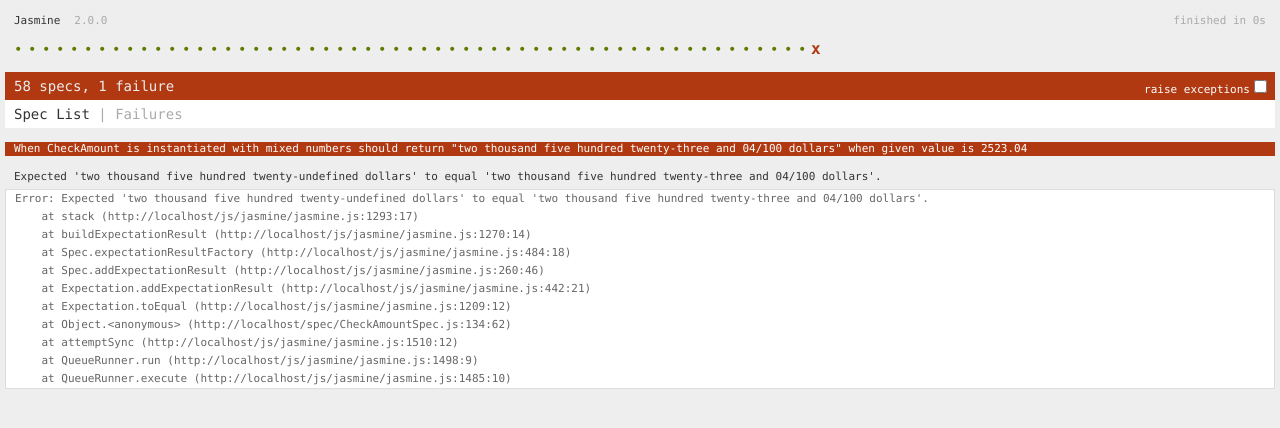
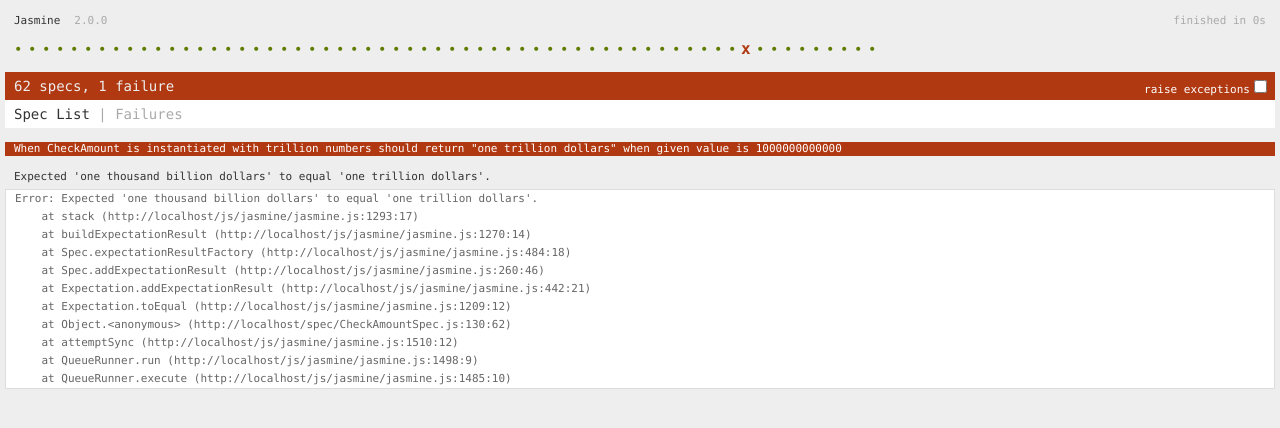
Before and after one commit to varokas/tdd-problems-js, a plain HTML site: page CheckAmountSpecRunner.html in a window 1280 px wide. Drawn offline with Linux system fonts and the light colour scheme.

Commit message:
Fix bug for decimal point

```diff
--- a/spec/CheckAmountSpec.js
+++ b/spec/CheckAmountSpec.js
@@ -121,6 +121,17 @@ describe("When CheckAmount is instantiated with ", function () {
         });
     });
 
+
+    describe("trillion numbers", function () {
+        [
+            { word: "one trillion dollars", number: 1000000000000 }
+        ].forEach(function (e) {
+            it("should return \"" + e.word + "\" when given value is " + e.number, function () {
+                expect(new CheckAmount(e.number).toString()).toEqual(e.word);
+            });
+        });
+    });
+
     describe("mixed numbers", function() {
         [
             { word: "thirty-three thousand three hundred dollars", number: 33300 },
@@ -128,7 +139,10 @@ describe("When CheckAmount is instantiated with ", function () {
             { word: "fifty-three thousand dollars", number: 53000 },
             { word: "four hundred fifty-three thousand three hundred fifty-one dollars", number: 453351 },
             { word: "four hundred fifty-three million three hundred fifty-one thousand two hundred thirty-two dollars", number: 453351232 },
-            { word: "two thousand five hundred twenty-three and 04/100 dollars", number: 2523.04 }
+            { word: "two thousand five hundred twenty-three dollars", number: 2523 },
+            { word: "three and 04/100 dollars", number: 3.04 },
+            { word: "two thousand five hundred twenty-three and 04/100 dollars", number: 2523.04 },
+            { word: "two thousand five hundred twenty-three and 99/100 dollars", number: 2523.99 },
         ].forEach(function (e) {
             it("should return \"" + e.word + "\" when given value is " + e.number, function () {
                 expect(new CheckAmount(e.number).toString()).toEqual(e.word);
--- a/src/CheckAmount.js
+++ b/src/CheckAmount.js
@@ -46,12 +46,12 @@ var CheckAmount = function(value) {
 
     function baseFilter(number) {
         var tens  = parseInt(number / 10);
-        var digit = number % 10;
+        var digit = ((number % 10) | 0);
         return (tens > 1) ?
             [(digit) ?
                 tensText[tens] + "-" + singleUnitText[digit]
                 : tensText[tens]]
-            : [singleUnitText[number]];
+            : [singleUnitText[number | 0]];
     }
 
     function createNestedFilter(base, name, nextFilter) {
@@ -65,11 +65,32 @@ var CheckAmount = function(value) {
     }
 
     function numberToText(number) {
-        var isNotEmpty = function(e) { return e !== ''; };
+        var isNotEmpty = function (e) { return e !== ''; };
+        var result;
+
         if(number >= 1000000000)
-            return billionFilter(number).flatten().filter(isNotEmpty).join(' ');
+            result = billionFilter(number).flatten().filter(isNotEmpty).join(' ');
         else
-            return millionFilter(number).flatten().filter(isNotEmpty).join(' ');
+            result = millionFilter(number).flatten().filter(isNotEmpty).join(' ');
+
+        result += decimalFilter(number);
+
+        return result;
+    }
+
+    function decimalFilter(number)
+    {
+        if ((number % 1) > 0) {
+            return " and " + pad((number % 1).toFixed(2) * 100, 2) + "/100";
+        }
+
+        return "";
+    }
+
+    function pad(num, size) {
+        var s = num + "";
+        while (s.length < size) s = "0" + s;
+        return s;
     }
 
     CheckAmount.prototype.toString = function () {
```
Also changed, not shown: index.html (+1 -1 lines).
